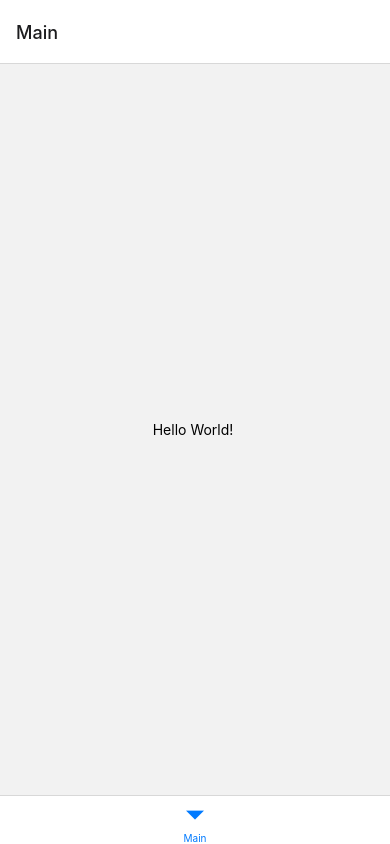
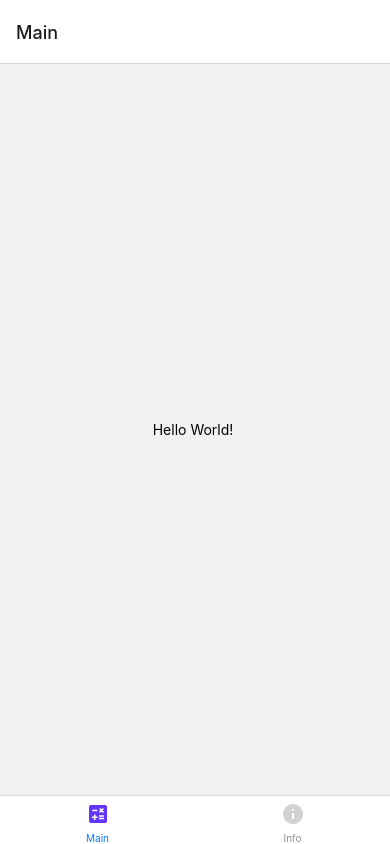
Before and after one commit to barami62/rn-proper-price-app, a React Native app: screen / in a window 390 px wide. Built offline with nearby package versions, Linux system fonts and the light colour scheme.

Commit message:
탭 2개 및 이미지 등록

```diff
--- /dev/null
+++ b/src/images.js
@@ -0,0 +1,9 @@
+import appIcon from '../assets/appIcon.png';
+import calculIcon from '../assets/calcul.png'
+import infoIcon from '../assets/info.png'
+
+export const images = {
+  appIcon,
+  calculIcon,
+  infoIcon
+};
--- a/src/navigations/TabNavigation.tsx
+++ b/src/navigations/TabNavigation.tsx
@@ -1,14 +1,34 @@
 import React, { FC } from "react";
 import { createBottomTabNavigator } from "@react-navigation/bottom-tabs";
 import MainScreen from "../screens/MainScreen";
+import { Image } from "react-native";
+import { images } from "../images";
 
 const { Navigator, Screen } = createBottomTabNavigator();
 
 const TabNavigation: FC = () => {
+  const { calculIcon, infoIcon } = images;
 
   return (
     <Navigator>
-      <Screen name="Main" component={MainScreen} />
+      <Screen
+        name="Main"
+        component={MainScreen}
+        options={{
+          tabBarIcon: ({ focused }) => (
+            <Image source={calculIcon} />
+          )
+        }}
+      />
+      <Screen
+        name="Info"
+        component={MainScreen}
+        options={{
+          tabBarIcon: ({ focused }) => (
+            <Image source={infoIcon} />
+          )
+        }}
+      />
     </Navigator>
   );
 };
```
